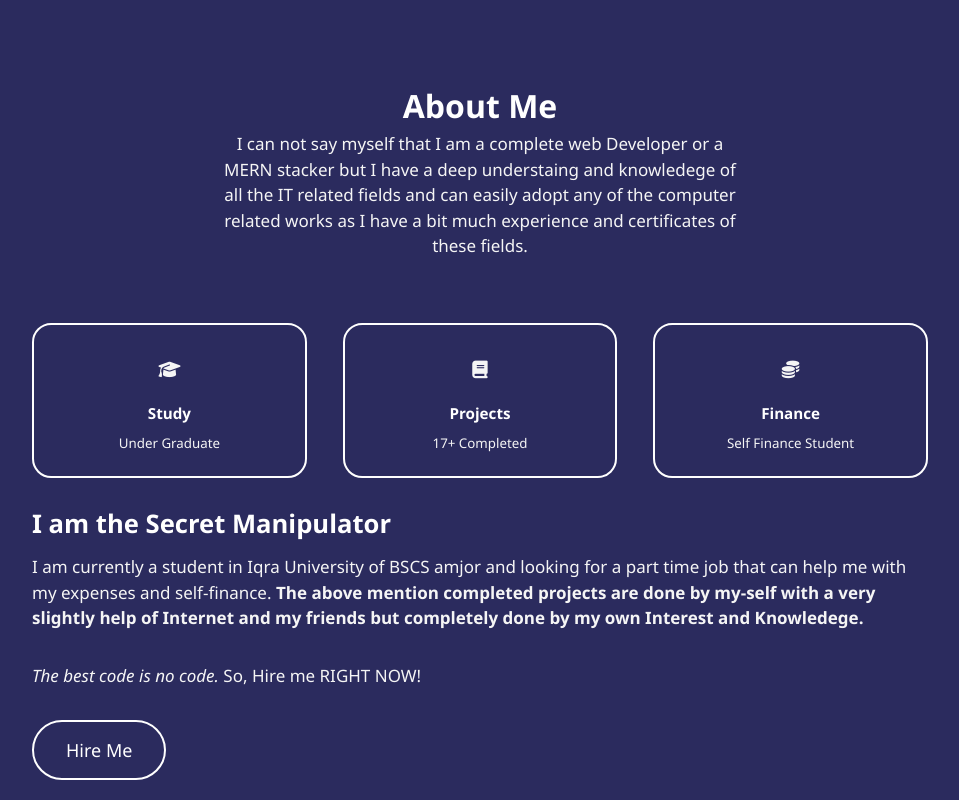
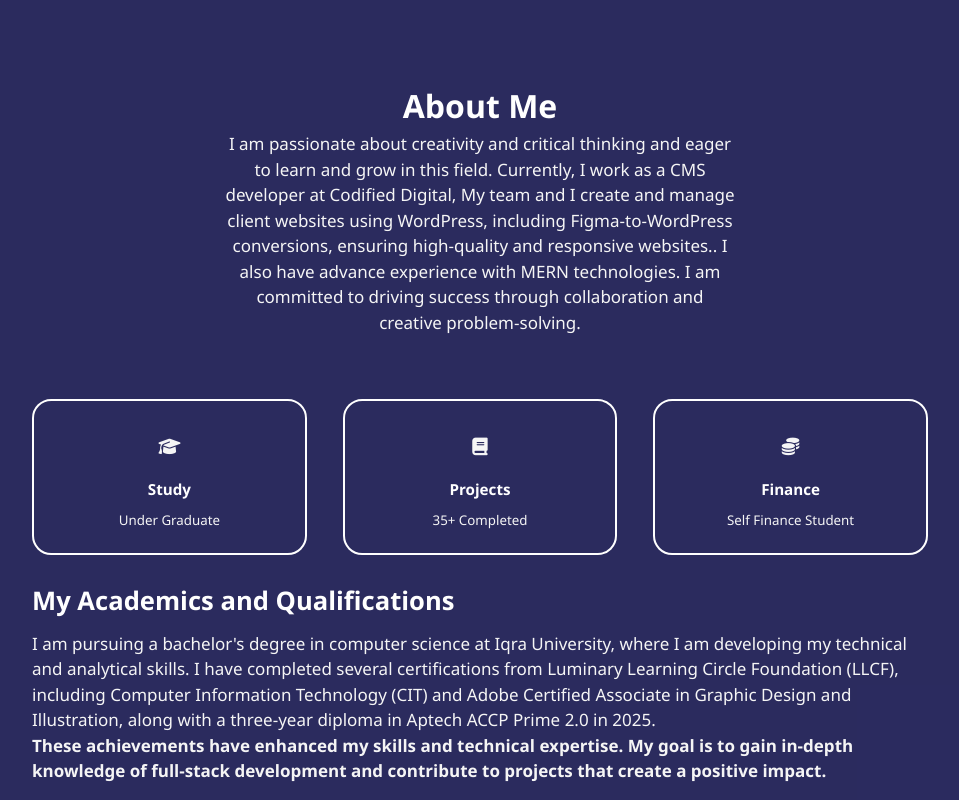
Before and after one commit to BurhanDon/Portfolio, a plain HTML site: page index.html in a window 1280 px wide. Shown: the part 840-1640 px from the top of the page, without its empty margins (160-1119 px from the left). Drawn offline with nearby package versions, Linux system fonts and the light colour scheme; files whose address does not match are found by name.

Commit message:
several changes done

```diff
--- a/index.html
+++ b/index.html
@@ -76,9 +76,8 @@ achieve professional growth in Web Development. As a dedicated student, I am pri
     <section id="About">
         <h2>About Me</h2>
         <p>
-            I can not say myself that I am a complete web Developer or a MERN stacker but I have a deep understaing
-            and knowledege of all the IT related fields and can easily adopt any of the computer related works as I have
-            a bit much experience and certificates of these fields.
+            I am passionate about creativity and critical thinking and eager to learn and grow in this field. Currently, I work as a CMS developer at Codified Digital, My team and I create and manage client websites using WordPress, including Figma-to-WordPress conversions, ensuring high-quality and
+responsive websites.. I also have advance experience with MERN technologies. I am committed to driving success through collaboration and creative problem-solving.
         </p>
         <div class="container about-container">
             <div class="about-cards">
@@ -90,7 +89,7 @@ achieve professional growth in Web Development. As a dedicated student, I am pri
                 <div class="card card-primary about-card">
                     <span><i class="fa fa-book"></i></span>
                     <h5>Projects</h5>
-                    <small>17+ Completed</small>
+                    <small>35+ Completed</small>
                 </div>
                 <div class="card card-primary about-card">
                     <span><i class="fa fa-coins"></i></span>
@@ -98,14 +97,9 @@ achieve professional growth in Web Development. As a dedicated student, I am pri
                     <small>Self Finance Student</small>
                 </div>
             </div>
-            <h3>I am the Secret Manipulator</h3>
+            <h3>My Academics and Qualifications</h3>
             <p>
-                I am currently a student in Iqra University of BSCS amjor
-                and looking for a part time job that
-                can help me with my expenses and self-finance. <b> The
-                    above mention completed projects are done by my-self with
-                    a very slightly help of Internet and my friends but completely
-                    done by my own Interest and Knowledege.</b>
+                I am pursuing a bachelor's degree in computer science at Iqra University, where I am developing my technical and analytical skills. I have completed several certifications from Luminary Learning Circle Foundation (LLCF), including Computer Information Technology (CIT) and Adobe Certified Associate in Graphic Design and Illustration, along with a three-year diploma in Aptech ACCP Prime 2.0 in 2025. <br> <b> These achievements have enhanced my skills and technical expertise. My goal is to gain in-depth knowledge of full-stack development and contribute to projects that create a positive impact.</b>
             </p>
             <p>
                 <i>The best code is no code.</i> So, Hire me RIGHT NOW!
@@ -132,8 +126,8 @@ achieve professional growth in Web Development. As a dedicated student, I am pri
                     <span><i class="fa-solid fa-laptop-code"></i></span>
                     <h5>Developing</h5>
                     <small>
-                        Currently enrolled in 5<sup>th</sup> semester of web development course (ACCP Prime 2.0) at
-                        Aptech, where I am honing
+                        Completed 3 year diploma program of web development course (ACCP Prime 2.0) at
+                        Aptech, where I am honed
                         my skills. With the help of projects made by my-self has equipped me with the
                         tools and knowledge necessary to create engaging and functional websites.
                     </small>
@@ -151,7 +145,7 @@ achieve professional growth in Web Development. As a dedicated student, I am pri
                     <span><i class="fa-brands fa-wordpress"></i></span>
                     <h5>WordPress</h5>
                     <small>
-                        A valuable six-months experience with DIVI and Elementor Builder in WordPress as a Junior,
+                        My most valuable experience with DIVI and Elementor Builder in WordPress as a CMS Developer,
                         enhancing my skills
                         in web design and customization. I am excited to leverage this experience to contribute
                         effectively to web projects in the future.
```
Also changed, not shown: 1 other file.
